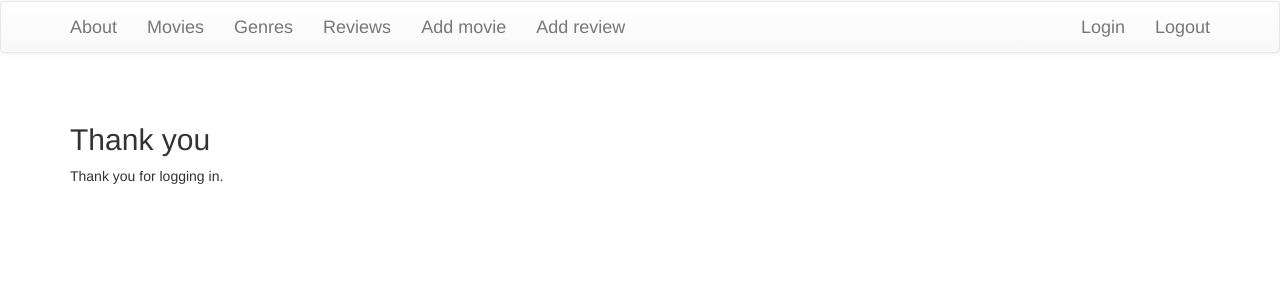
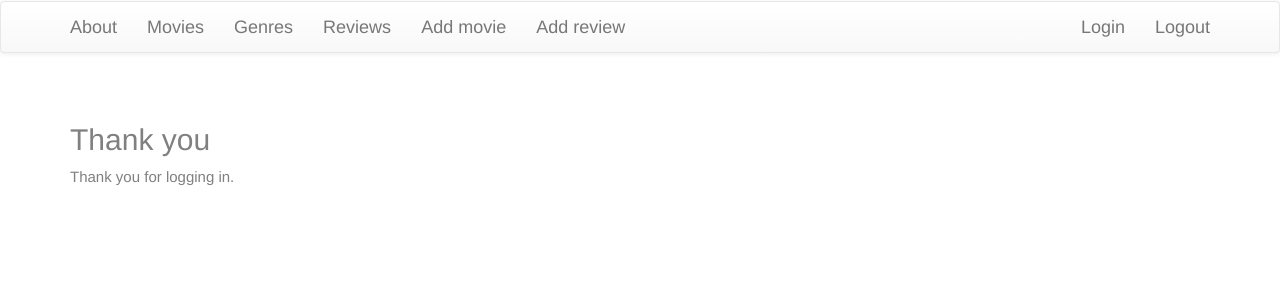
Before and after one commit to Lucia922/Cinematheque2021, a Django app: page /cinema/loginmessage/ in a window 1280 px wide. Shown: the part 224-524 px from the top of the page. Run offline with Django 3.2, Linux system fonts and the light colour scheme; some libraries are stand-ins or nearby versions.

Commit message:
Loginmessage font size changed commit

```diff
--- a/cinematheque/cinema/templates/cinema/loginmessage.html
+++ b/cinematheque/cinema/templates/cinema/loginmessage.html
@@ -1,5 +1,5 @@
 {% extends 'base.html' %}
 {% block content %}
-<h2>Thank you</h2>
-<p>Thank you for logging in.</p>
+<h2 style='color:grey'>Thank you</h2>
+<p style='color:grey; font-size: 15px'>Thank you for logging in.</p>
 {% endblock%}
```
